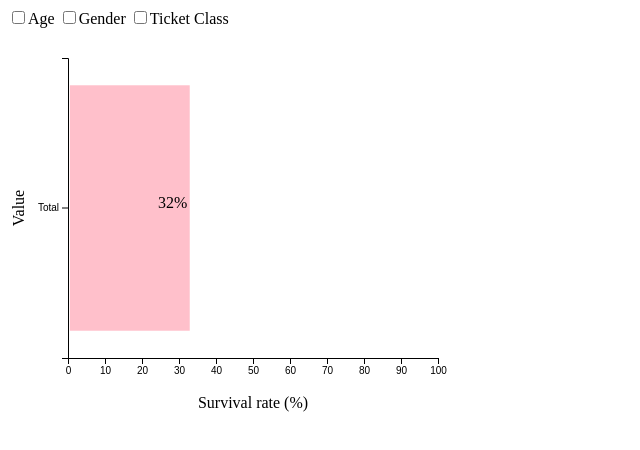
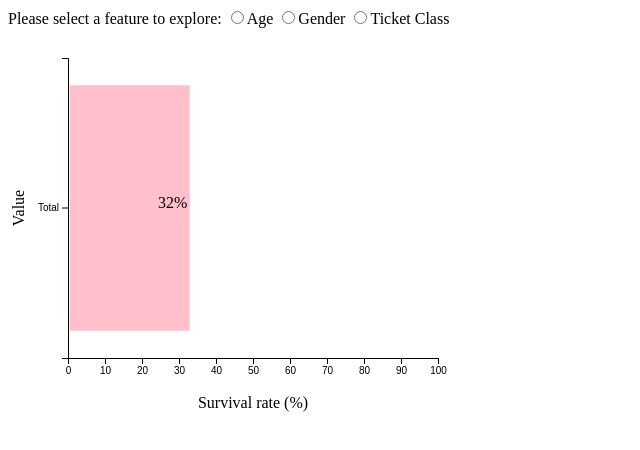
Before and after one commit to hromadka/hromadka.github.io, a plain HTML site: page testBarChartTitanic.html in a window 1280 px wide. Shown: the whole page, without its empty margins (0-640 px from the left). Drawn offline with nearby package versions, Linux system fonts and the light colour scheme.

Commit message:
change checkboxes to radio option buttons

```diff
--- a/testBarChartTitanic.html
+++ b/testBarChartTitanic.html
@@ -12,10 +12,17 @@
 }
 </style>
 
+<span>Please select a feature to explore: </span>
+  <input onclick="loadData()" name="myRadios" type="radio" class="radio"  value="0" /><label>Age</label>
+  <input onclick="loadData()" name="myRadios" type="radio" class="radio"  value="1" /><label>Gender</label>
+  <input onclick="loadData()" name="myRadios" type="radio" class="radio"  value="2" /><label>Ticket Class</label>
+
 <div>
+<!--
   <input onclick="loadData()" type="checkbox" class="checkbox" value="Age" unchecked><label>Age</label>
   <input onclick="loadData()" type="checkbox" class="checkbox" value="Gender" unchecked><label>Gender</label>
   <input onclick="loadData()" type="checkbox" class="checkbox" value="Class" unchecked><label>Ticket Class</label>
+-->
 <div id="my_dataviz"></div>
 
 <script>
@@ -86,8 +93,7 @@ var yAxis = svg.append("g")
 renderData(0,0,0, dataDefault);
 
 // colors: http://bl.ocks.org/mbostock/5577023
-var color = d3.scale.ordinal()
-    .range(["#d73027","#f46d43","#fdae61","#fee090","#e0f3f8","#abd9e9","#74add1","#4575b4"]);
+//var color = d3.scale.ordinal().range(["#d73027","#f46d43","#fdae61","#fee090","#e0f3f8","#abd9e9","#74add1","#4575b4"]);
 
 
 // A function that create / update the plot for a given variable:
@@ -366,12 +372,27 @@ Promise.all([
 });
 */
 
+/*
+var rad = document.myForm.myRadios;
+var prev = null;
+for (var i = 0; i < rad.length; i++) {
+    rad[i].addEventListener('change', function() {
+        (prev) ? console.log(prev.value): null;
+        if (this !== prev) {
+            prev = this;
+        }
+        console.log(this.value)
+    });
+}
+*/
+
 function callback(data) {
 	console.log("callback OK");
 	console.log(data);
 
 	var states = [0,0,0];
 //	console.log(states)
+/*
 	// survey all checkboxes for current state parameters
 	d3.selectAll(".checkbox").each(function(d, i){
         cb = d3.select(this);
@@ -385,9 +406,10 @@ function callback(data) {
           console.log("unchecked " + grp);
         }
       })
+*/
+
+	states[d3.select('input[name="myRadios"]:checked').property("value")] = 1;
 	console.log(states)
-
-
 
 	renderData(states[0], states[1], states[2], data);
 }
```
